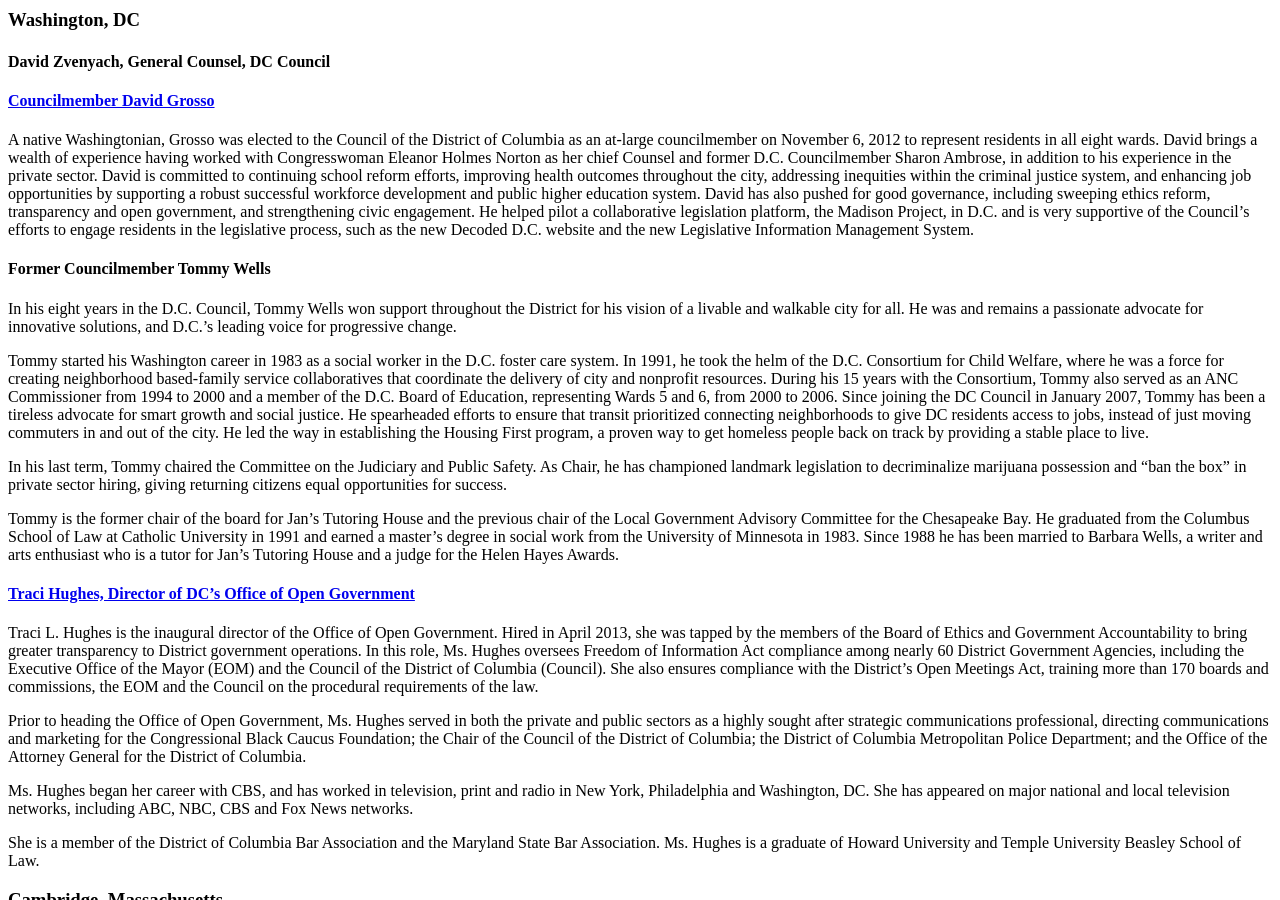
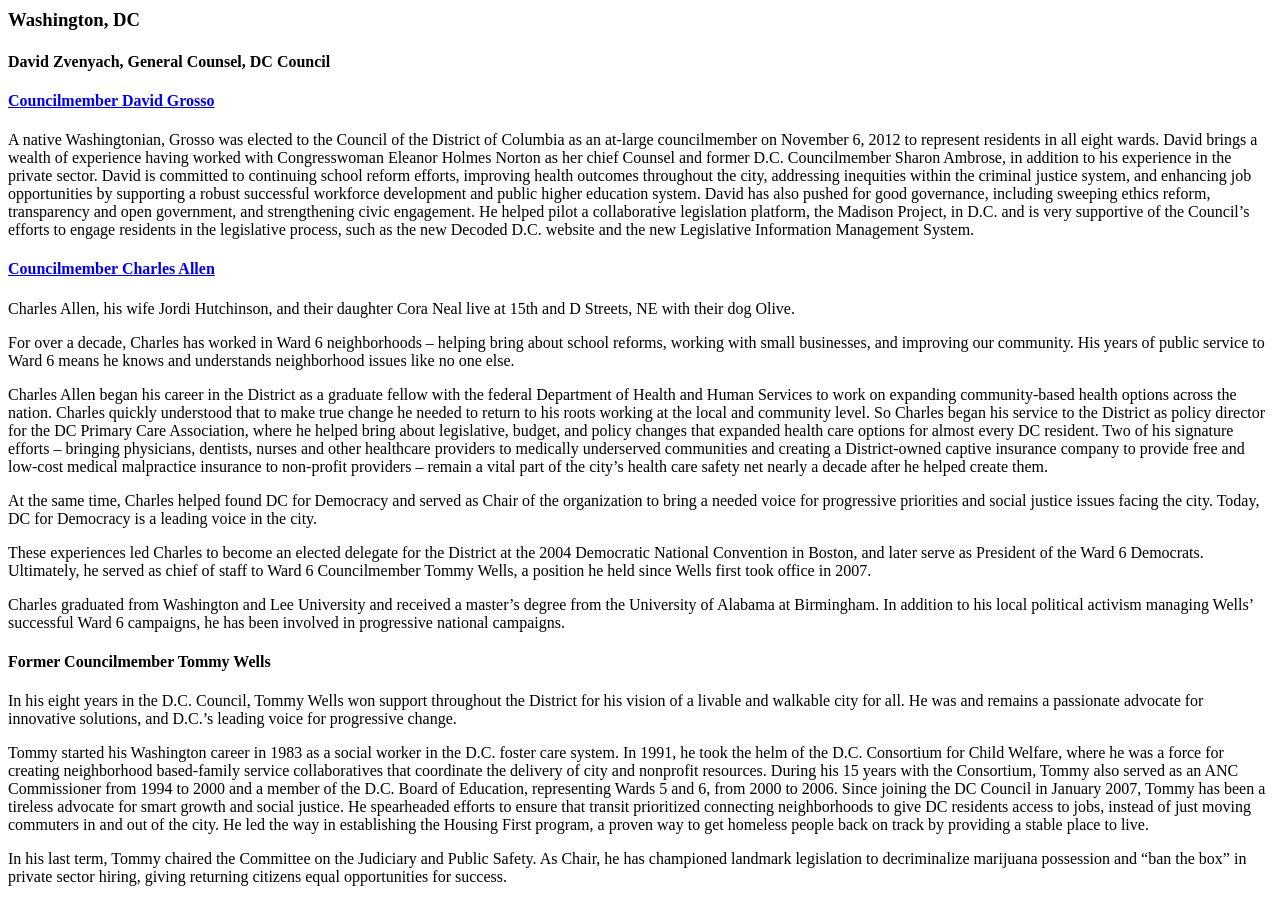
Before and after one commit to opengovfoundation/free-law-founders-site, a Jekyll site: the page built from who-we-are.md, in a window 1280 px wide and 900 px high, scrolled down 1252 px. Built offline with Jekyll 4.4.1, drawn with Linux system fonts in a browser that asks for light colours; nearby versions of some CDN libraries; some of the changed text lies outside the part shown.

Commit message:
Update who-we-are.md

```diff
--- a/who-we-are.md
+++ b/who-we-are.md
@@ -15,6 +15,7 @@ sidebar: |
   * <a href="#washington_dc">Washington, DC</a>
     * <a href="#dc-david_zvenyach">David Zvenyach, General Counsel, DC Council</a>
     * <a href="#dc-david_grosso">Councilmember David Grosso</a>
+    * <a href="#dc-charles_allen">Councilmember Charles Allen</a>
     * <a href="#dc-tommy_wells">Former Councilmember Tommy Wells</a>
     * <a href="#dc-traci_hughes">Traci Hughes, Director of DC's Office of Open Government
   * <a href="#cambridge_ma">Cambridge, Massachusetts</a>
@@ -82,6 +83,20 @@ Susana Mendoza was elected as the youngest member of the 92nd General Assembly i
 #### <a id="dc-david_grosso"></a>[Councilmember David Grosso](http://www.davidgrosso.org/)
 
 A native Washingtonian, Grosso was elected to the Council of the District of Columbia as an at-large councilmember on November 6, 2012 to represent residents in all eight wards. David brings a wealth of experience having worked with Congresswoman Eleanor Holmes Norton as her chief Counsel and former D.C. Councilmember Sharon Ambrose, in addition to his experience in the private sector. David is committed to continuing school reform efforts, improving health outcomes throughout the city, addressing inequities within the criminal justice system, and enhancing job opportunities by supporting a robust successful workforce development and public higher education system. David has also pushed for good governance, including sweeping ethics reform, transparency and open government, and strengthening civic engagement. He helped pilot a collaborative legislation platform, the Madison Project, in D.C. and is very supportive of the Council’s efforts to engage residents in the legislative process, such as the new Decoded D.C. website and the new Legislative Information Management System.
+
+#### <a id="dc-charles_allen">[Councilmember Charles Allen](http://dccouncil.us/council/charles-allen)
+
+Charles Allen, his wife Jordi Hutchinson, and their daughter Cora Neal live at 15th and D Streets, NE with their dog Olive.
+
+For over a decade, Charles has worked in Ward 6 neighborhoods – helping bring about school reforms, working with small businesses, and improving our community. His years of public service to Ward 6 means he knows and understands neighborhood issues like no one else.
+
+Charles Allen began his career in the District as a graduate fellow with the federal Department of Health and Human Services to work on expanding community-based health options across the nation. Charles quickly understood that to make true change he needed to return to his roots working at the local and community level. So Charles began his service to the District as policy director for the DC Primary Care Association, where he helped bring about legislative, budget, and policy changes that expanded health care options for almost every DC resident. Two of his signature efforts – bringing physicians, dentists, nurses and other healthcare providers to medically underserved communities and creating a District-owned captive insurance company to provide free and low-cost medical malpractice insurance to non-profit providers – remain a vital part of the city’s health care safety net nearly a decade after he helped create them.
+
+At the same time, Charles helped found DC for Democracy and served as Chair of the organization to bring a needed voice for progressive priorities and social justice issues facing the city. Today, DC for Democracy is a leading voice in the city.
+
+These experiences led Charles to become an elected delegate for the District at the 2004 Democratic National Convention in Boston, and later serve as President of the Ward 6 Democrats. Ultimately, he served as chief of staff to Ward 6 Councilmember Tommy Wells, a position he held since Wells first took office in 2007.
+
+Charles graduated from Washington and Lee University and received a master’s degree from the University of Alabama at Birmingham. In addition to his local political activism managing Wells’ successful Ward 6 campaigns, he has been involved in progressive national campaigns.
 
 #### <a id="dc-tommy_wells"></a>Former Councilmember Tommy Wells
 
```
